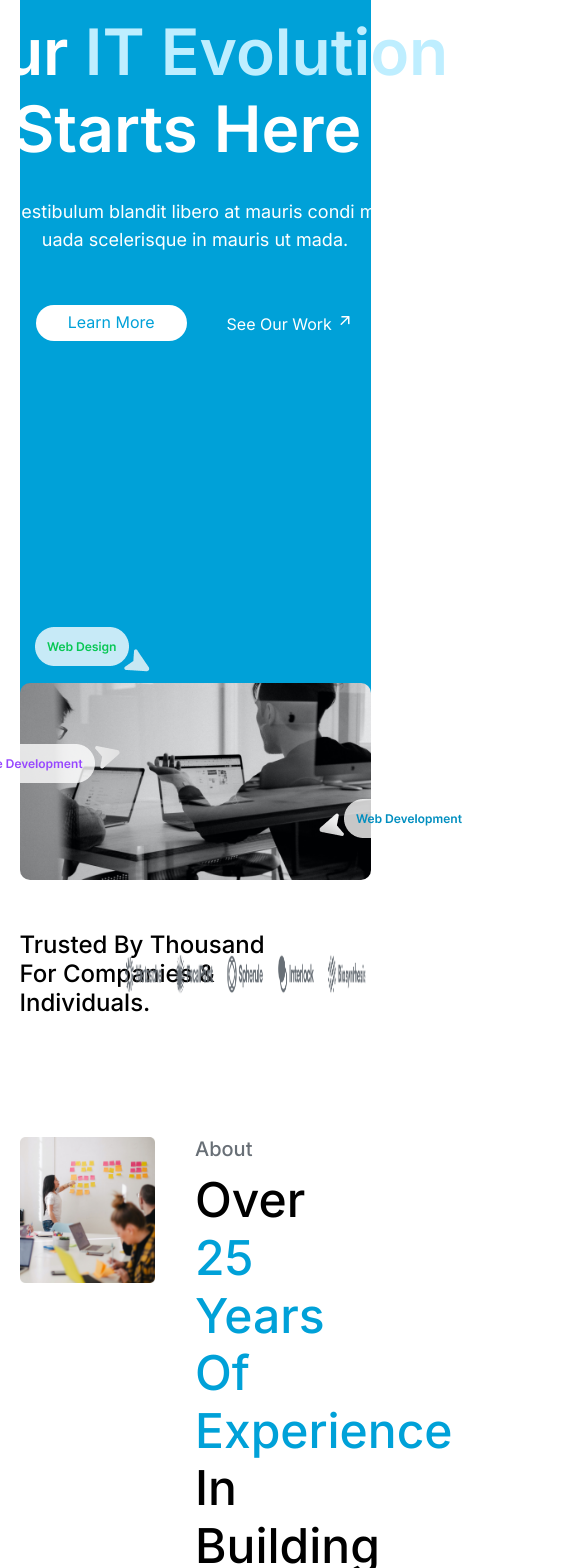
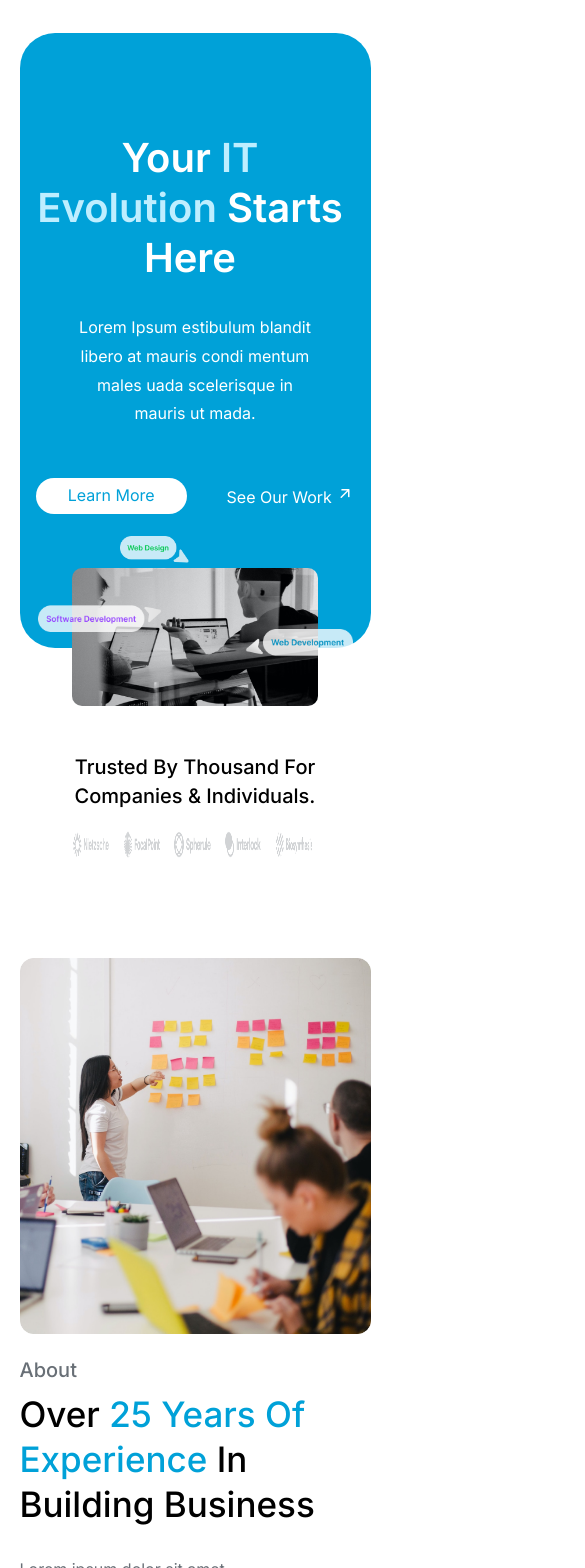
Before and after one commit to Janice1828/avighna-technology, a React (Create React App) app: page / in a window 390 px wide. Shown: the part 220-1788 px from the top of the page, 585 px wide, since content can reach past the window. Built offline with nearby package versions, Linux system fonts and the light colour scheme.

Commit message:
responsive upto 1200px

```diff
--- a/src/Components/Businessbuildingexperience.js
+++ b/src/Components/Businessbuildingexperience.js
@@ -17,11 +17,11 @@ const Businessbuildingexperience = ({
     setBusinessTitle(titleArr);
   }, []);
   return (
-    <div className="business-building-experience d-flex gap-4">
-      <div className="w-g-50">
-        <img src={img} alt="" className="w-100" />
+    <div className="business-building-experience d-flex justify-content-between">
+      <div className="">
+        <img src={img} alt="" className="mw-100" />
       </div>
-      <div className="w-g-50">
+      <div className="">
         <h5 id="about">{mainTitle}</h5>
         <h2 id="business-building-experience">
           {businessTitle.map((item, id) => (
@@ -38,7 +38,7 @@ const Businessbuildingexperience = ({
         <p id="business-building-content" style={{ overflow: "hidden" }}>
           {content}
         </p>
-        <div className="d-flex align-items-center gap-2">
+        <div className="d-flex align-items-center gap-2 customer-project-counter">
           <div className="happy-customers-number d-flex align-items-center gap-1">
             <h1 id="happy-customer-count">{happyCustomerNumber}</h1>
             <h5>
--- a/src/Components/Contact.js
+++ b/src/Components/Contact.js
@@ -5,7 +5,7 @@ const Contact = () => {
     <div className="cta-section">
       <div className="cta-section-bg-img d-flex align-items-center justify-content-center flex-column">
         <h5>Contact</h5>
-        <h1>Got Project In Mind?</h1>
+        <h1 id="project-in-mind">Got Project In Mind?</h1>
         <a href="#" className="lets-discuss-btn">
           Let's Discuss
         </a>
--- a/src/Components/Customers.js
+++ b/src/Components/Customers.js
@@ -34,84 +34,85 @@ const Customers = ({ mainTitle, title, content, data }) => {
     setColorTitle(colorArr);
   }, []);
   return (
-    <div className="customers-pink-bg">
-      <div className="d-flex justify-content-center">
-        <div className="customers position-relative">
-          <h5 className="sub-sub-heading text-center">{mainTitle}</h5>
-          <h1 className="headings text-center customer-heading">
-            {colorTitle.map((item, id) => (
-              <span key={id} className={id === 0 ? "text-blue" : " "}>
-                {item}&nbsp;
-              </span>
-            ))}
-          </h1>
-          <div className="d-flex align-items-center gap-3">
-            <div>
-              <img
-                src={Leftarrow}
-                alt=""
-                className="carousel-arrow"
-                onClick={() => {
-                  previousData();
-                }}
-              />
-            </div>
-            <div className="d-flex justify-content-center position-relative gap-3">
-              <div>
-                <img
-                  src={customerData.img}
-                  alt=""
-                  id="ceogrey"
-                  style={{
-                    height: "128px",
-                    width: "128px",
-                    objectFit: "contain",
-                  }}
-                />
-                <h5 id="customers-ceo-name">{customerData.name}</h5>
-                <p
-                  className="customer-designation"
-                  style={{ paddingBottom: "0px", fontSize: "14px" }}
-                >
-                  {customerData.designation}
-                </p>
-              </div>
-              <div>
-                <img
-                  src={Quote}
-                  alt="Quote"
-                  className="position-absolute quote"
-                />
-                <p id="trusted-companies-content">{content}</p>
-              </div>
-            </div>
-            <div>
-              <img
-                src={Rightarrow}
-                alt=""
-                className="carousel-arrow"
-                onClick={() => {
-                  nextData();
-                }}
-              />
-            </div>
-          </div>
-          <div className="slider-lists mt-3 d-flex gap-2">
-            {data.map((item) => (
-              <p
-                key={item.id}
-                className={`cursor-pointer btn ${
-                  item.id === customerData.id ? "sliderborder" : " "
-                }`}
-                onClick={() => {
-                  displayCustomers(item.id);
-                }}
-              ></p>
-            ))}
-          </div>
-        </div>
-      </div>
-    </div>
+    <></>
+    // <div className="customers-pink-bg">
+    //   <div className="d-flex justify-content-center">
+    //     <div className="customers mw-100 position-relative">
+    //       <h5 className="sub-sub-heading text-center">{mainTitle}</h5>
+    //       <h1 className="headings text-center customer-heading">
+    //         {colorTitle.map((item, id) => (
+    //           <span key={id} className={id === 0 ? "text-blue" : " "}>
+    //             {item}&nbsp;
+    //           </span>
+    //         ))}
+    //       </h1>
+    //       <div className="d-flex align-items-center">
+    //         <div>
+    //           <img
+    //             src={Leftarrow}
+    //             alt=""
+    //             className="carousel-arrow left-carousel-arrow"
+    //             onClick={() => {
+    //               previousData();
+    //             }}
+    //           />
+    //         </div>
+    //         <div className="d-flex justify-content-center position-relative gap-3">
+    //           <div>
+    //             <img
+    //               src={customerData.img}
+    //               alt=""
+    //               id="ceogrey"
+    //               style={{
+    //                 height: "128px",
+    //                 width: "128px",
+    //                 objectFit: "contain",
+    //               }}
+    //             />
+    //             <h5 id="customers-ceo-name">{customerData.name}</h5>
+    //             <p
+    //               className="customer-designation"
+    //               style={{ paddingBottom: "0px", fontSize: "14px" }}
+    //             >
+    //               {customerData.designation}
+    //             </p>
+    //           </div>
+    //           <div>
+    //             <img
+    //               src={Quote}
+    //               alt="Quote"
+    //               className="position-absolute quote"
+    //             />
+    //             <p id="trusted-companies-content">{content}</p>
+    //           </div>
+    //         </div>
+    //         <div>
+    //           <img
+    //             src={Rightarrow}
+    //             alt=""
+    //             className="carousel-arrow"
+    //             onClick={() => {
+    //               nextData();
+    //             }}
+    //           />
+    //         </div>
+    //       </div>
+    //       <div className="slider-lists mt-3 d-flex gap-2">
+    //         {data.map((item) => (
+    //           <p
+    //             key={item.id}
+    //             className={`cursor-pointer btn ${
+    //               item.id === customerData.id ? "sliderborder" : " "
+    //             }`}
+    //             onClick={() => {
+    //               displayCustomers(item.id);
+    //             }}
+    //           ></p>
+    //         ))}
+    //       </div>
+    //     </div>
+    //   </div>
+    // </div>
   );
 };
 
--- a/src/Components/Evolution.js
+++ b/src/Components/Evolution.js
@@ -35,7 +35,7 @@ const Evolution = ({ heading, content, btnOne, btnTwo, img }) => {
         </div>
       </div>
       <div className="d-flex justify-content-center">
-        <div className="evolution-bg-img">
+        <div className="evolution-bg-img d-flex justify-content-center">
           <img src={Webdesign} alt="" id="web-design" />
           <img src={Webdevelopment} alt="" id="web-development" />
           <img src={Softwaredevelopment} alt="" id="software-development" />
--- a/src/Components/Featuredproject.js
+++ b/src/Components/Featuredproject.js
@@ -32,8 +32,11 @@ const Featuredproject = ({
               </span>
             ))}
           </h1>
-          <div className="d-flex gap-4" style={{ flexWrap: "wrap" }}>
-            <div className="w-g-30">
+          <div
+            className="d-flex gap-4 digital-wallet-paymor"
+            style={{ flexWrap: "wrap" }}
+          >
+            <div className="w-g-30 digital-wallet-card">
               <div className="card">
                 <div className="card-content">
                   <h2 className="sub-heading">{digitalWallet.title}</h2>
@@ -57,14 +60,14 @@ const Featuredproject = ({
                 </div>
               </div>
             </div>
-            <div className="w-g-70">
+            <div className="w-g-70 paymor-card">
               <div className="card">
                 <div className="card-content">
                   <h2 className="sub-heading">{paymor.title}</h2>
                   <p className="contents paymor-content mw-100">
                     {paymor.content}
                   </p>
-                  <div className="d-flex">
+                  <div className="d-flex paymor-case-study">
                     <a href="#" className="case-study">
                       View Case Study <img src={Blackarrow} alt="" />
                     </a>
@@ -87,7 +90,7 @@ const Featuredproject = ({
                 <img src={Blackarrow} alt="" />
               </p>
               <div className="d-flex justify-content-center">
-                <img src={gymcloud.img} alt="" />
+                <img src={gymcloud.img} alt="" className="mw-100" />
               </div>
             </div>
           </div>
--- a/src/Components/Footer.js
+++ b/src/Components/Footer.js
@@ -11,7 +11,7 @@ const Footer = () => {
       <div className="footer-content">
         <div className="company-details d-flex justify-content-between">
           <div>
-            <img src={Footerlogo} alt="" />
+            <img src={Footerlogo} alt="" className="mw-100" />
             <h5 id="company-address">Kupondole, Lalitpur, Nepal</h5>
             <p id="email">info@avighnatechnology.com</p>
             <p id="contact-no">980113860/81/82/84</p>
--- a/src/Components/Innovative.js
+++ b/src/Components/Innovative.js
@@ -10,8 +10,11 @@ const Innovative = ({ title, content, img }) => {
     <>
       <div className="innvotive-intuitive">
         <div>
-          <div className="d-flex" style={{ flexWrap: "wrap" }}>
-            <div className="w-50">
+          <div
+            className="d-flex justify-content-between"
+            style={{ flexWrap: "wrap" }}
+          >
+            <div className="">
               <h1>
                 {colorTitle.map((item, id) => (
                   <span
@@ -34,7 +37,7 @@ const Innovative = ({ title, content, img }) => {
                 </a>
               </div>
             </div>
-            <div className="w-50">
+            <div className="">
               <img src={img} style={{ maxWidth: "100%" }} />
             </div>
           </div>
--- a/src/Components/Navbar.js
+++ b/src/Components/Navbar.js
@@ -5,9 +5,9 @@ const Navbar = () => {
   return (
     <nav className="w-90 m-auto d-flex justify-content-between align-items-center">
       <div className="avighna-nav-logo">
-        <img src={Logo} alt="Avighna Logo" />
+        <img src={Logo} className="cursor-pointer" alt="Avighna Logo" />
       </div>
-      <div className="d-flex align-items-center gap-2 nav-link">
+      <div className="d-flex align-items-center gap-2 nav-links">
         <Link to="#" className="text-decoration-none nav-link">
           Home
         </Link>
--- a/src/Components/Trustedclients.js
+++ b/src/Components/Trustedclients.js
@@ -6,14 +6,16 @@ import "owl.carousel/dist/assets/owl.theme.default.css";
 const Trustedclients = ({ heading, data }) => {
   return (
     <div className="trusted-clients d-flex">
-      <div className="w-30">
+      <div className="w-30 clients-logos-heading">
         <h4>{heading}</h4>
       </div>
-      <div className="w-70">
+      <div className="w-70 companies-logo">
         <div className="trusted-companies-logos d-flex">
           <OwlCarousel items={5} className="owl-theme" loop nav margin={8}>
             {data.map((img, id) => (
-              <img key={id} src={img} alt="" />
+              <a href="#" key={id}>
+                <img src={img} alt="" />
+              </a>
             ))}
           </OwlCarousel>
         </div>
--- a/src/index.css
+++ b/src/index.css
@@ -295,10 +295,12 @@ nav a {
 }
 .gym-cloud-content {
   width: 660px;
+  max-width: 100%;
 }
 .business-building-experience {
   padding: 120px 0px;
   flex-wrap: wrap;
+  row-gap: 20px;
 }
 .customized-solutios-heading {
   width: 570px;
@@ -336,6 +338,10 @@ nav a {
   font-weight: 500;
   line-height: 57.6px;
   padding-top: 10px;
+  max-width: 100%;
+  display: flex;
+  flex-wrap: wrap;
+  justify-content: center;
 }
 .succeed-projects h3,
 .happy-clients-counting h3,
@@ -424,7 +430,7 @@ nav a {
   margin: 120px 0px;
 }
 .cta-section {
-  width: 1028px;
+  width: 65%;
   margin: auto;
 }
 .cta-section-bg-img h5 {
@@ -612,6 +618,12 @@ dialog {
 .owl-carousel .owl-item img {
   width: 85% !important;
   cursor: pointer;
+  opacity: 0.3;
+}
+
+.owl-carousel .owl-item img:hover {
+  opacity: 1;
+  transition: 0.4s;
 }
 .owl-nav,
 .owl-dots {
@@ -690,3 +702,206 @@ footer ul li a:hover {
 .mw-100 {
   max-width: 100%;
 }
+/* Responsive Design */
+@media only screen and (max-width: 1200px) {
+  .evolution-bg-img #background-img {
+    width: 70%;
+  }
+  .business-building-experience {
+    justify-content: center;
+    padding: 100px 0px;
+  }
+  .specification-lists {
+    row-gap: 50px;
+  }
+  .industries-domains {
+    margin: 100px 0px;
+  }
+  .trusted-clients h4 {
+    width: 100%;
+  }
+  #web-development {
+    right: 18px;
+    top: 83px;
+    height: 40px;
+  }
+  #software-development {
+    left: 18px;
+    height: 40px;
+  }
+  #web-design {
+    left: 115px;
+    height: 40px;
+    top: -48px;
+  }
+  .evolution {
+    height: 862px;
+  }
+  .evolution-background-content {
+    height: 785px;
+  }
+  .trusted-clients {
+    flex-direction: column;
+    justify-content: center;
+    align-items: center;
+    gap: 20px;
+  }
+  .trusted-clients h4 {
+    text-align: center;
+  }
+  .digital-wallet-paymor {
+    flex-direction: column;
+  }
+  .trusted-companies-logos img {
+    height: 27px;
+  }
+  .paymor-card {
+    width: 100%;
+  }
+  .digital-wallet-card {
+    width: 100%;
+  }
+  .paymor-case-study {
+    flex-direction: column;
+  }
+}
+@media only screen and (max-width: 850px) {
+  nav {
+    flex-wrap: wrap;
+    row-gap: 20px;
+  }
+  #trusted-companies-content {
+    max-width: 500px;
+  }
+  .evolution {
+    height: 798px;
+  }
+  .evolution-background-content {
+    height: 720px;
+  }
+  #web-development,
+  #web-design,
+  #software-development {
+    height: 30px;
+  }
+  #project-in-mind {
+    text-align: center;
+  }
+  .company-details {
+    flex-wrap: wrap;
+    row-gap: 30px;
+  }
+  .footer-links {
+    flex-wrap: wrap;
+    row-gap: 20px;
+  }
+}
+@media only screen and (max-width: 705px) {
+  .evolution {
+    height: 670px;
+  }
+  #software-development {
+    bottom: 74px;
+  }
+  #web-design {
+    top: -32px;
+    left: 100px;
+  }
+  #web-development {
+    top: 61px;
+  }
+  .evolution-background-content {
+    height: 615px;
+  }
+  .evolution-background-content h1 {
+    font-size: 48px;
+    line-height: 56px;
+  }
+  .evolution-text-content {
+    font-size: 16px;
+  }
+}
+@media only screen and (max-width: 650px) {
+  .evolution-text-content,
+  #business-building-content {
+    width: 70%;
+  }
+  .headings,
+  #business-building-experience,
+  .industries-domains h1 {
+    width: 90%;
+  }
+  .customer-project-counter {
+    flex-direction: column;
+  }
+  .evolution-background-content h1 {
+    width: 90%;
+  }
+  .clients-logos-heading {
+    width: 100%;
+    display: flex;
+    justify-content: center;
+  }
+  .trusted-clients h4 {
+    font-size: 20px;
+  }
+  #business-building-experience,
+  .our-specifications h1,
+  .headings,
+  .industries-domains h1,
+  .cta-section-bg-img h1 {
+    font-size: 40px;
+    line-height: 50px;
+  }
+  #happy-customer-count,
+  .project-completed-number h1 {
+    font-size: 50px;
+  }
+  .industries-domains-img p {
+    font-size: 18px;
+  }
+  .sub-heading {
+    font-size: 27px;
+  }
+}
+@media only screen and (max-width: 500px) {
+  .evolution-background-content h1 {
+    font-size: 40px;
+    line-height: 50px;
+  }
+  #business-building-experience,
+  .our-specifications h1,
+  .headings,
+  .industries-domains h1,
+  .cta-section-bg-img h1 {
+    font-size: 35px;
+    line-height: 45px;
+  }
+}
+@media only screen and (max-width: 400px) {
+  .nav-links {
+    flex-wrap: wrap;
+  }
+  .succeed-projects {
+    padding-right: 0px;
+  }
+  .succeed-projects h3,
+  .happy-clients-counting h3,
+  .our-presence h3 {
+    width: 90%;
+  }
+  .succeed-projects p,
+  .happy-clients-counting p,
+  .our-presence p {
+    width: 90%;
+  }
+  .avighna-technologies-ceo-signature {
+    flex-direction: column;
+  }
+}
+@media only screen and (max-width: 300px) {
+  .happy-customers-number,
+  .project-completed-number {
+    flex-direction: column;
+  }
+}
```
